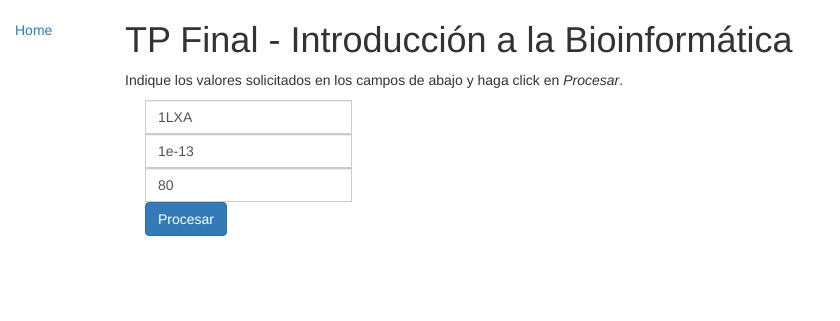
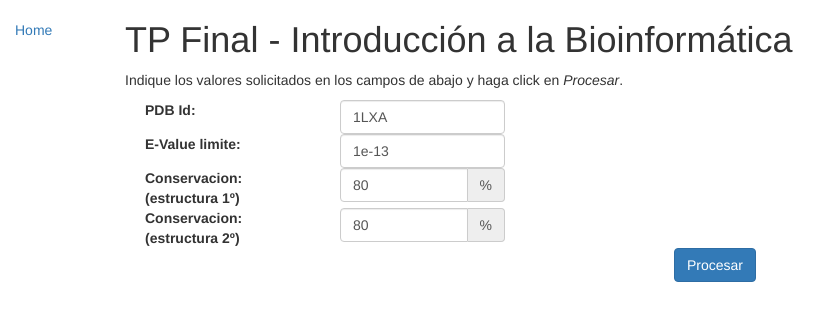
Before and after one commit to BioinformaticaUNQ/TP-Conservacion-Cicovich-Alvarez, a Django app: page /homology/ in a window 1320 px wide. Shown: the top 321 px of the page, without its empty margins (0-840 px from the left). Run offline with Django 3.2, Linux system fonts and the light colour scheme; some libraries are stand-ins or nearby versions.

Commit message:
Added input validations

```diff
--- a/homology/templates/index.html
+++ b/homology/templates/index.html
@@ -7,16 +7,49 @@
 
 
 <div class="container">
-	<div class="input-group mb-3">
-		<input type="text" class="form-control" id="pID" placeholder="PDB id">
+	<div class="mb-8">
+		<div class="row">
+			<div class="col-sm-2 ">
+				<strong>PDB Id:</strong>
+			</div>
+			<div class="col-sm-2 ">
+				<input type="text" class="form-control" id="pID" placeholder="PDB id" style="text-transform: uppercase" maxlength="4">
+			</div>
+		</div>
+		<div class="row">
+			<div class="col-sm-2 ">
+				<strong>E-Value limite:</strong>
+			</div>
+			<div class="col-sm-2 ">
+				<input type="text" class="form-control" id="filterEValue" placeholder="E-Value filter">
+			</div>
+		</div>
+		<div class="row">
+			<div class="col-sm-2 ">
+				<strong>Conservacion:<br>(estructura&nbsp;1º)</strong>
+			</div>
+			<div class="col-sm-2 ">
+				<div class="input-group">
+					<input type="number" class="form-control" id="filterConservationPersentage1" placeholder="Conservation persentage">
+					<div class="input-group-addon">%</div>
+				</div>
+			</div>
+		</div>
+		<div class="row">
+			<div class="col-sm-2 ">
+				<strong>Conservacion:<br>(estructura&nbsp;2º)</strong>
+			</div>
+			<div class="col-sm-2 ">
+				<div class="input-group">
+					<input type="number" class="form-control" id="filterConservationPersentage2" placeholder="Conservation persentage">
+					<div class="input-group-addon">%</div>
+				</div>
+			</div>
+		</div>
+		<div class="row" style="text-align: center;">
+			<button type="button" class="btn btn-primary" onclick="Request()">Procesar</button>
+		</div>
 	</div>
-	<div class="input-group mb-3">
-		<input type="text" class="form-control" id="filterEValue" placeholder="E-Value filter">
-	</div>
-	<div class="input-group mb-3">
-		<input type="text" class="form-control" id="filterConservationPersentage" placeholder="Conservation persentage">
-	</div>
-	<button type="button" class="btn btn-primary" onclick="Request()">Procesar</button>
 </div>
 
 
@@ -24,15 +57,39 @@
 	$( document ).ready(function() {
 		$('#pID').val('1LXA');
 		$('#filterEValue').val('1e-13');
-		$('#filterConservationPersentage').val('80');
+		$('#filterConservationPersentage1').val('80');
+		$('#filterConservationPersentage2').val('80');
 	});
 
 	function Request() {
-		let pID = $('#pID').val();
+		let pID = $('#pID').val().toUpperCase();
 		let filterEValue = $('#filterEValue').val();
-		let filterConservationPersentage = $('#filterConservationPersentage').val();
-		window.location.href = `/homology/detail/${pID}/${filterEValue}/${filterConservationPersentage}`;
-		//href="{% url 'homology-detail' pID='1LXA' filterEValue='1e-13' filterConservationPersentage=80 %}"
+		let filterConservationPersentage1 = $('#filterConservationPersentage1').val();
+		let filterConservationPersentage2 = $('#filterConservationPersentage2').val();
+
+		if (pID.length != 4) {
+			alert("Ingrese un ID de 4 caracteres!!");
+			$('#pID').focus();
+			return;
+		}
+		if (!parseFloat(filterEValue)) {
+			alert("El e-value debe ser un valor numerico.\nEj: 0.001 ó 1e-13");
+			$('#filterEValue').focus();
+			return;
+		}
+		filterEValue = parseFloat(filterEValue).toString()
+		if (filterConservationPersentage1 < 0 || filterConservationPersentage1 > 100) {
+			alert("El valor debe encontrarse entre 0 y 100.");
+			$('#filterConservationPersentage1').focus();
+			return;
+		}
+		if (filterConservationPersentage2 < 0 || filterConservationPersentage2 > 100) {
+			alert("El valor debe encontrarse entre 0 y 100.");
+			$('#filterConservationPersentage2').focus();
+			return;
+		}
+
+		window.location.href = `/homology/detail/${pID}/${filterEValue}/${filterConservationPersentage1}/${filterConservationPersentage2}`;
 	}
 </script>
 
--- a/homology/urls.py
+++ b/homology/urls.py
@@ -5,5 +5,5 @@ from django.views.generic import RedirectView
 
 urlpatterns = [
     path('', views.index, name='index'), #Aca se setean los parametros de busqueda y redirige
-    path('detail/<str:pID>/<str:filterEValue>/<int:filterConservationPersentage>', views.homologyDetailView, name='homology-detail'),
+    path('detail/<str:pID>/<str:filterEValue>/<int:filterConservationPersentage1>/<int:filterConservationPersentage2>', views.homologyDetailView, name='homology-detail'),
 ]
--- a/homology/views.py
+++ b/homology/views.py
@@ -1,5 +1,6 @@
 from typing import Any
 from django.shortcuts import render
+from django.http import HttpResponse
 
 from .models import Homology
 
@@ -14,11 +15,14 @@ def index(request):
     )
 
 def homologyDetailView(request, **kwargs: Any):
-    context = {
-        'homology': Homology(kwargs['pID'], kwargs['filterEValue'], kwargs['filterConservationPersentage']),
-    }
-    return render(
-        request,
-        'homology/homology_detail.html',
-        context
-    )
+    try:
+        context = {
+            'homology': Homology(kwargs['pID'], kwargs['filterEValue'], kwargs['filterConservationPersentage1'], kwargs['filterConservationPersentage2']),
+        }
+        return render(
+            request,
+            'homology/homology_detail.html',
+            context
+        )
+    except:
+        return HttpResponse("<h2 style=\"text-align: center;\">El PDB Id (" + kwargs['pID'] + ") ingresado no pudo ser encontrado.</h2>")
```
Also changed, not shown: homology/models.py (+5 -3 lines), homology/templates/homology/homology_detail.html (+4 -3 lines).
